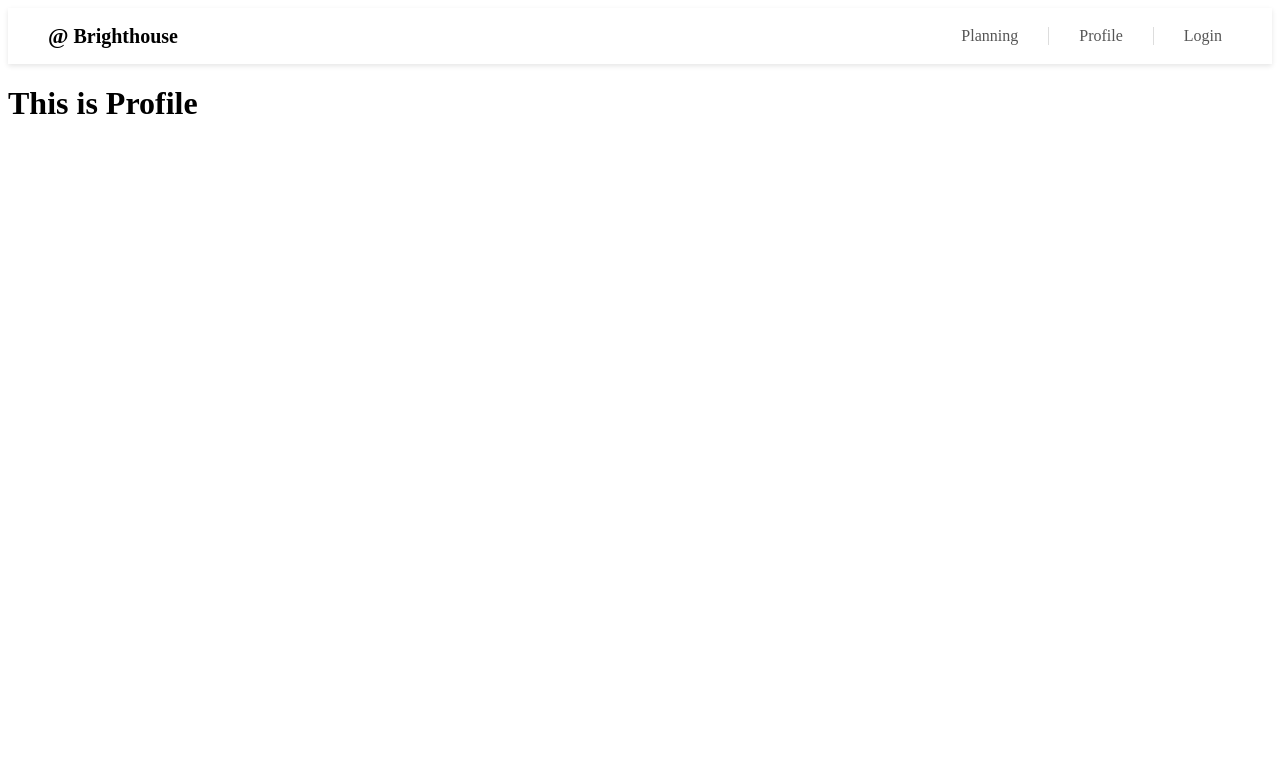
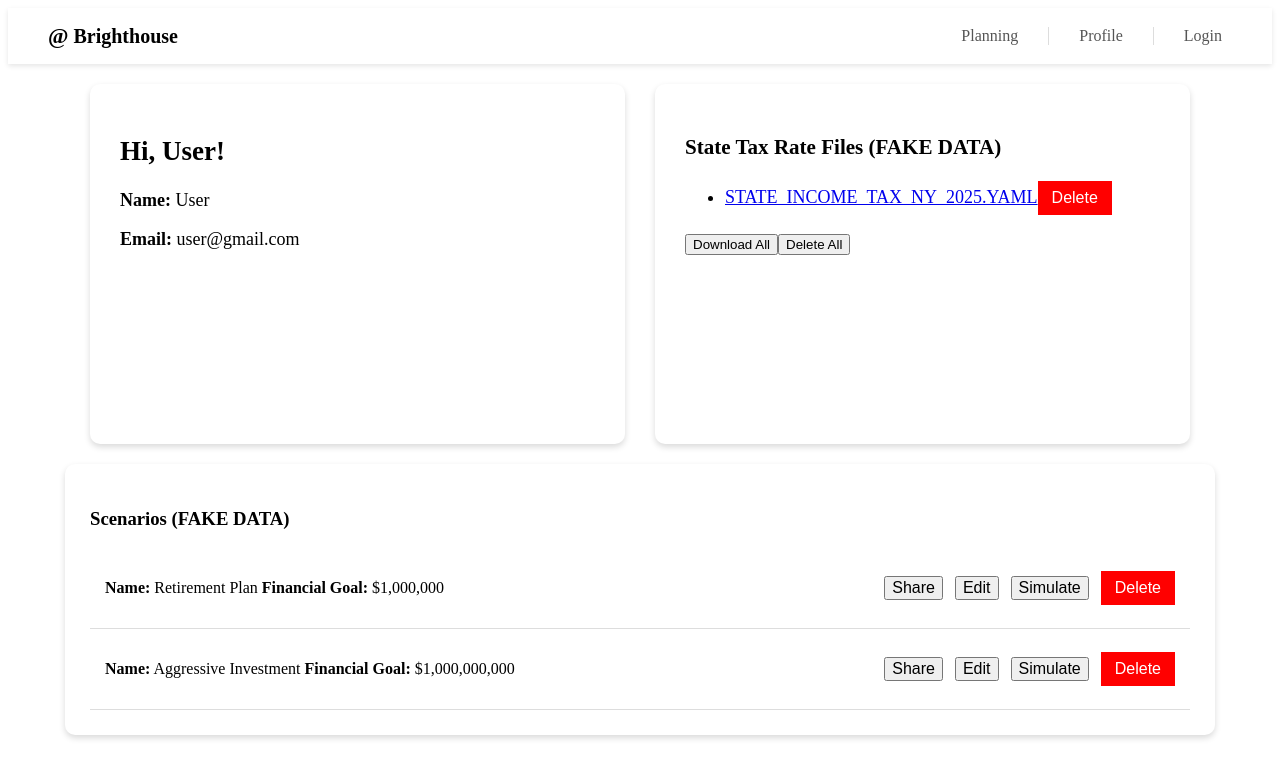
Before and after one commit to SahusBhandary/FinancialLifetimePlanner, a React (Create React App) app in the folder frontend/: page /#/profile in a window 1280 px wide. Shown: the top 778 px of the page. Built offline with nearby package versions, Linux system fonts and the light colour scheme; no server answers.

Commit message:
frontend for profile with fake data, waiting for forms to finish

```diff
--- a/frontend/src/Pages/Profile.jsx
+++ b/frontend/src/Pages/Profile.jsx
@@ -1,13 +1,63 @@
-import Navbar from '../Components/Navbar.jsx'
+import React, { useContext } from "react";
+import Navbar from '../Components/Navbar.jsx';
+import { StoreContext } from "../store/Store.jsx";
+import "../css/profile.css";
 
-const Profile = (props) => {
-  return(
-    <>
-    <Navbar/>
-    <h1>This is Profile</h1>
-    </>
-  )
-}
+const Profile = () => {
+  const { user } = useContext(StoreContext);
 
+  // Fake scenario info for demo
+  const scenarios = [
+    { name: "Retirement Plan", goal: "$1,000,000" },
+    { name: "Aggressive Investment", goal: "$1,000,000,000" },
+  ];
+
+  return (
+    <div>
+      <Navbar />
+      <div className="profile-container">
+        <div className="profile-content">
+          {/* Left Column: User Profile */}
+          <div className="profile-card">
+            <h2>Hi, {user?.name || "User"}!</h2>
+            <p><strong>Name:</strong> {user?.name || "User"}</p>
+            <p><strong>Email:</strong> {user?.email || "user@gmail.com"}</p>
+          </div>
+
+          {/* Right Column: Tax Files */}
+          <div className="tax-files">
+            <h3>State Tax Rate Files (FAKE DATA)</h3>
+            <ul>
+              <li>
+                <a href="#">STATE_INCOME_TAX_NY_2025.YAML</a>
+                <button className="delete-btn">Delete</button>
+              </li>
+            </ul>
+            <div className="file-buttons">
+              <button className="download-btn">Download All</button>
+              <button className="delete-all-btn">Delete All</button>
+            </div>
+          </div>
+        </div>
+
+        {/* Scenarios Section */}
+        <div className="scenarios">
+          <h3>Scenarios (FAKE DATA) </h3>
+          {scenarios.map((scenario, index) => (
+            <div key={index} className="scenario">
+              <p><strong>Name:</strong> {scenario.name} <strong>Financial Goal:</strong> {scenario.goal}</p>
+              <div className="scenario-buttons">
+                <button>Share</button>
+                <button>Edit</button>
+                <button>Simulate</button>
+                <button className="delete-btn">Delete</button>
+              </div>
+            </div>
+          ))}
+        </div>
+      </div>
+    </div>
+  );
+};
 
 export default Profile;
--- /dev/null
+++ b/frontend/src/css/profile.css
@@ -0,0 +1,70 @@
+.profile-container {
+    display: flex;
+    flex-direction: column;
+    align-items: center;
+    padding: 20px;
+    gap: 20px;
+}
+
+.profile-content {
+    display: flex;
+    justify-content: space-between;
+    width: 100%;
+    max-width: 1100px;
+    gap: 30px;
+}
+
+.profile-card {
+    flex: 1;
+    min-height: 300px;
+    padding: 30px;
+    background: white;
+    border-radius: 10px;
+    box-shadow: 0 3px 6px rgba(0, 0, 0, 0.15);
+    font-size: 18px;
+}
+
+.tax-files {
+    flex: 1;
+    min-height: 300px;
+    padding: 30px;
+    background: white;
+    border-radius: 10px;
+    box-shadow: 0 3px 6px rgba(0, 0, 0, 0.15);
+    font-size: 18px;
+}
+
+.scenarios {
+    width: 100%;
+    max-width: 1100px;
+    background: white;
+    padding: 25px;
+    border-radius: 10px;
+    box-shadow: 0 3px 6px rgba(0, 0, 0, 0.15);
+}
+
+.scenario {
+    display: flex;
+    justify-content: space-between;
+    align-items: center;
+    padding: 15px;
+    border-bottom: 1px solid #ddd;
+}
+
+.scenario-buttons button {
+    margin-left: 12px;
+    font-size: 16px;
+}
+
+.delete-btn {
+    background: red;
+    color: white;
+    border: none;
+    padding: 8px 14px;
+    cursor: pointer;
+    font-size: 16px;
+}
+
+.delete-btn:hover {
+    background: darkred;
+}
```
